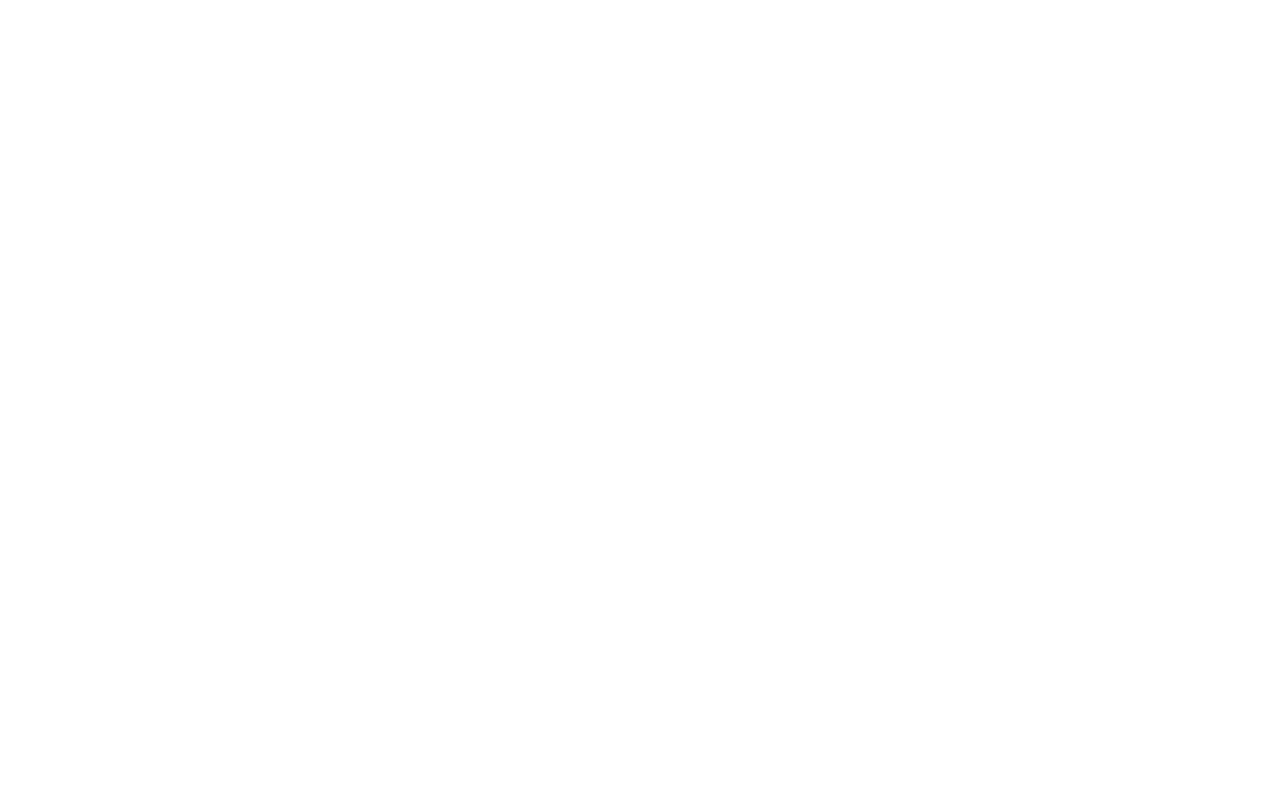
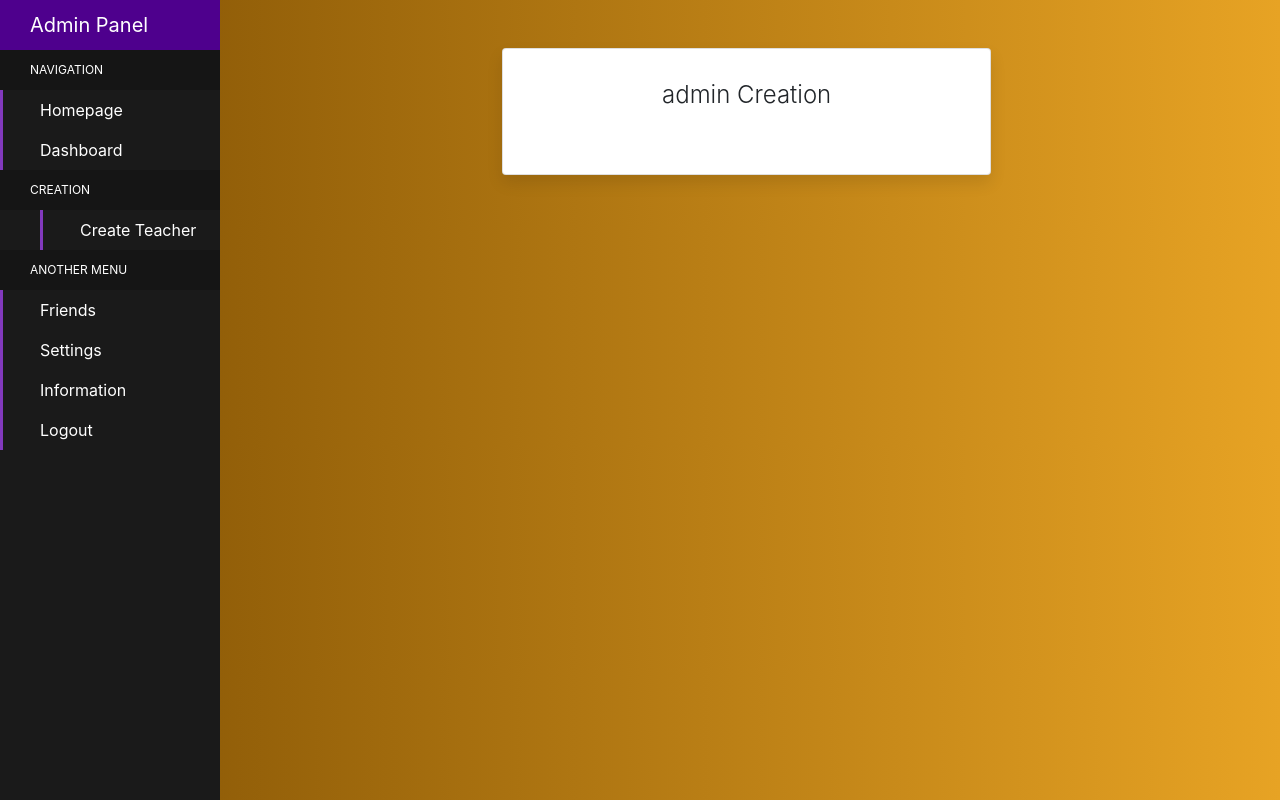
Before and after one commit to mohsin-riad/SD-project-04, a Vue app in the folder vuejs-project4/: page /admin/creation in a window 1280 px wide. Built offline with nearby package versions, Linux system fonts and the light colour scheme; sample sign-in values are in the browser's storage.

Commit message:
admin end modified with creation

```diff
--- /dev/null
+++ b/vuejs-project4/src/components/Admin/Creation/Creation.vue
@@ -0,0 +1,61 @@
+
+<template>
+    <div class="container">
+        <div class="row">
+            <div class="col-sm-9 col-md-7 col-lg-6 mx-auto">
+                <div class="card card-signin my-5">
+                    <div class="card-body">
+                        <div>
+                            <h5 class="card-title text-center" >{{ role }} Creation</h5>
+                        </div>
+                    </div>
+                </div>
+            </div>
+        </div>
+         <div class="col-10">
+            <router-view></router-view>
+        </div>
+    </div>
+</template>
+
+<script>
+export default {
+     data() {
+        return {
+             role : null
+        }
+    },
+    async created() {
+        this.role = localStorage.getItem('role');
+    }
+}
+</script>
+
+<style>
+:root {
+  --input-padding-x: 1.5rem;
+  --input-padding-y: .75rem;
+}
+
+body {
+  background: #b47722;
+  background: linear-gradient(to right, #492e02, #ffb01e);
+}
+
+.card-signin {
+  border: 0;
+  border-radius: 1rem;
+  box-shadow: 0 0.5rem 1rem 0 rgba(0, 0, 0, 0.1);
+}
+
+.card-signin .card-title {
+  margin-bottom: 2rem;
+  font-weight: 300;
+  font-size: 1.5rem;
+}
+
+.card-signin .card-body {
+  padding: 2rem;
+}
+
+</style>
--- /dev/null
+++ b/vuejs-project4/src/components/Admin/Creation/Teacher-creation.vue
@@ -0,0 +1,65 @@
+<template>
+    <div class="container">
+        <div class="row">
+            <div class="col-sm-9 col-md-7 col-lg-6 mx-auto">
+                <div class="card card-signin my-5">
+                    <div class="card-body">
+                        <div>
+                            <b-form-input v-model="text" placeholder="Enter your name"></b-form-input>
+                            <div class="mt-2">Value: {{ text }}</div>
+                        </div>
+                    </div>
+                </div>
+            </div>
+        </div>
+    </div>
+</template>
+
+<script>
+export default {
+    data() {
+        return {
+             user: null,
+             text: ''
+        }
+    },
+    async created() {
+        const token = localStorage.getItem('token');
+        const baseURI = 'http://127.0.0.1:8000/api/get-user/' + token;
+        const response = await this.$http.get(baseURI, {
+            headers: {
+                Authorization: 'Bearer' + token
+            }
+        });
+        this.user = response.data.user;
+        console.log(response.data.user);
+    }
+}
+</script>
+<style>
+:root {
+  --input-padding-x: 1.5rem;
+  --input-padding-y: .75rem;
+}
+
+body {
+  background: #b47722;
+  background: linear-gradient(to right, #492e02, #ffb01e);
+}
+
+.card-signin {
+  border: 0;
+  border-radius: 1rem;
+  box-shadow: 0 0.5rem 1rem 0 rgba(0, 0, 0, 0.1);
+}
+
+.card-signin .card-title {
+  margin-bottom: 2rem;
+  font-weight: 300;
+  font-size: 1.5rem;
+}
+
+.card-signin .card-body {
+  padding: 2rem;
+}
+</style>
--- a/vuejs-project4/src/components/Admin/sidebar.vue
+++ b/vuejs-project4/src/components/Admin/sidebar.vue
@@ -17,6 +17,14 @@
                             <i class="fa fa-tachometer" aria-hidden="true"></i> Dashboard
                         </router-link>
                     </li>
+                    <li class="header">Creation</li>
+                    <ul>
+                        <li>
+                            <router-link to="/admin/creation/teacher">
+                                <i class="fa fa-tachometer" aria-hidden="true"></i> Create Teacher
+                            </router-link>
+                        </li>
+                    </ul>
                     <li class="header">Another Menu</li>
                     <li>
                         <router-link to="#">
--- a/vuejs-project4/src/components/Login.vue
+++ b/vuejs-project4/src/components/Login.vue
@@ -32,6 +32,19 @@
         email: '',
         password: ''
       }
+    },
+    async created() {
+
+        const role = localStorage.getItem('role');
+        if(localStorage.getItem('token')){
+            const role = localStorage.getItem('role');
+            if(role=='teacher'){
+                this.$router.push('/teacher/dashboard');
+            }
+            else if(role=='admin'){
+                this.$router.push('/admin/dashboard');
+            }
+        }
     },
     methods: {
       async handle_submit() {
--- a/vuejs-project4/src/router/index.js
+++ b/vuejs-project4/src/router/index.js
@@ -6,6 +6,8 @@
 import AdminDashboard from '@/components/Admin/Dashboard'
 import AdminSidebar from '@/components/Admin/Sidebar'
 import AInformation from '@/components/Admin/Information'
+import Creation from '@/components/Admin/Creation/Creation'
+import Tcreation from '@/components/Admin/Creation/Teacher-creation'
 
 import StudentDashboard from '@/components/Student/Dashboard'
 import StudentSidebar from '@/components/Student/Sidebar'
@@ -38,6 +40,18 @@
           path: 'information',
           name: 'Information',
           component: AInformation
+        },
+        {
+          path: 'creation',
+          name: 'Creation',
+          component: Creation,
+          children: [
+            {
+              path: 'teacher',
+              name: 'Tcreation',
+              component : Tcreation
+            }
+          ]
         }
       ]
     },
```
Also changed, not shown: vuejs-project4/src/components/Admin/Creation/Course-creation.vue (added, +11 -0 lines), vuejs-project4/src/components/Admin/Creation/Section-creation.vue (added, +11 -0 lines), vuejs-project4/src/components/Admin/Creation/Session-creation.vue (added, +11 -0 lines), vuejs-project4/src/components/Admin/Creation/Student-creation.vue (added, +11 -0 lines), 2 other files (tests, documents, lock files or other folders).
